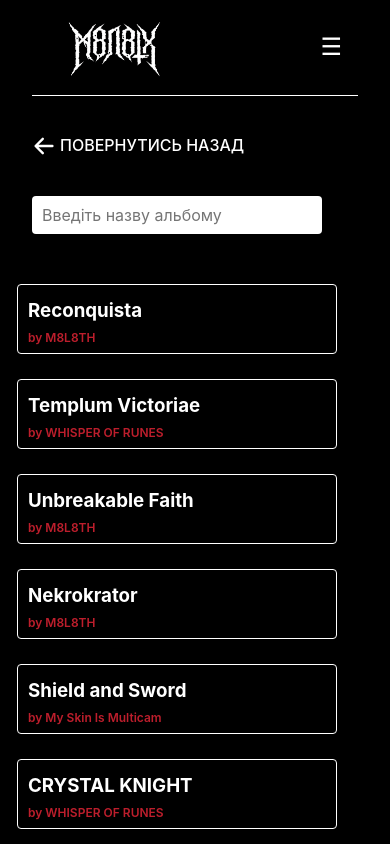
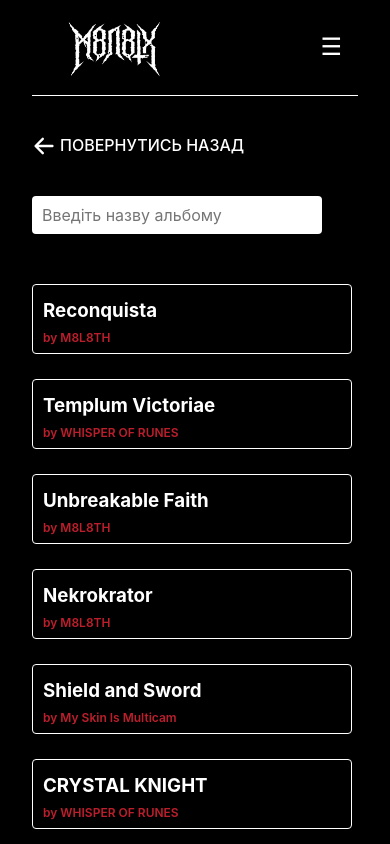
Before and after one commit to Gaondarech726/siteM8, a React (Create React App) app: page /siteM8/products in a window 390 px wide. Shown: the top 844 px of the page. Built offline with nearby package versions, Linux system fonts and the light colour scheme.

Commit message:
remove left

```diff
--- a/src/components/productlist.scss
+++ b/src/components/productlist.scss
@@ -1,8 +1,6 @@
 @media (max-width: 768px) and (min-width: 320px) {
   .conta {
     width: 320px;
-    position: relative;
-    left: -15px;
   }
   .cardWrapp {
     width: 320px;
--- a/src/pages/state.scss
+++ b/src/pages/state.scss
@@ -1,8 +1,6 @@
 @media (max-width: 768px) and (min-width: 320px) {
   .conta {
     width: 320px;
-    position: relative;
-    left: -15px;
   }
   .cardWrapp {
     width: 320px;
```
